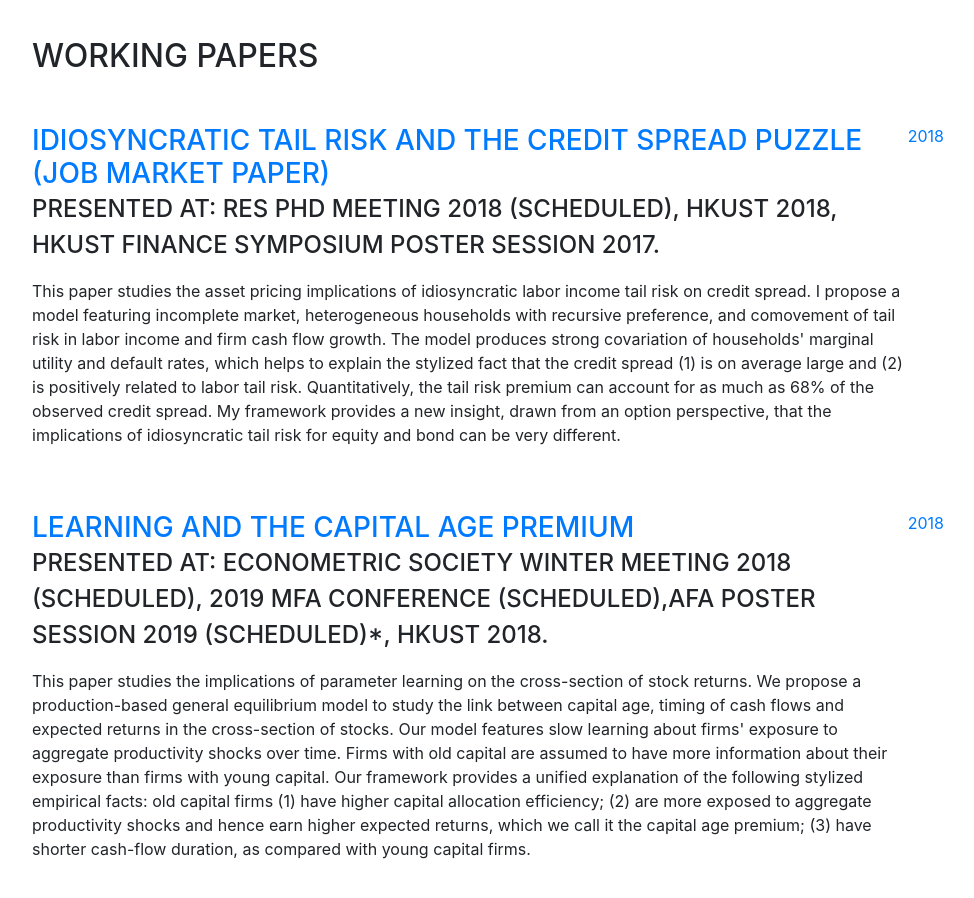
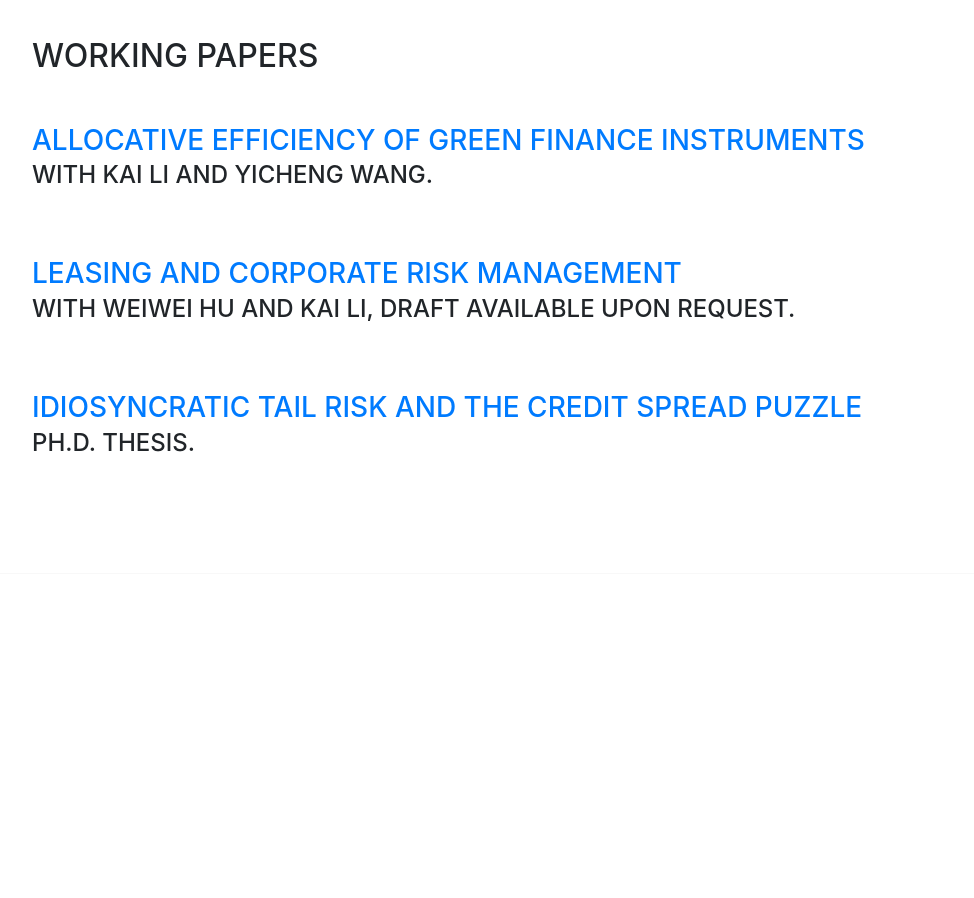
Before and after one commit to chenjie-xu/chenjie-xu.github.io, a website with bundled scripts: page index.html in a window 1280 px wide. Shown: the part 3140-4038 px from the top of the page, without its empty margins (288-1262 px from the left). After the commit the page ends 3714 px from the top, so only its background shows below. Built offline with nearby package versions, Linux system fonts and the light colour scheme.

Commit message:
Update index.html

```diff
--- a/index.html
+++ b/index.html
@@ -132,7 +132,7 @@
 
           <div class="resume-item d-flex flex-column flex-md-row mb-5">
             <div class="resume-content mr-auto">
-              <h3 class="mb-0"><a href="resourse/Cap_Age_5.pdf">Learning and the Capital Age Premium</a></h3>
+              <h3 class="mb-0"><a href="https://papers.ssrn.com/sol3/papers.cfm?abstract_id=3225041">Learning and the Capital Age Premium</a></h3>
               <div class="subheading mb-3">with Kai Li and Chi-Yang Tsou, Journal of Monetary Economics, Volume 136, May 2023.</div>
             </div>
           </div>
@@ -155,23 +155,22 @@
 
           <div class="resume-item d-flex flex-column flex-md-row mb-5">
             <div class="resume-content mr-auto">
-              <h3 class="mb-0"><a href="resourse/JMP.pdf">Idiosyncratic Tail Risk and the Credit Spread Puzzle (Job Market Paper)</a></h3>
-              <div class="subheading mb-3">Presented at: RES PhD Meeting 2018 (scheduled), HKUST 2018, HKUST Finance Symposium Poster Session 2017.</div>
-              <p>This paper studies the asset pricing implications of idiosyncratic labor income tail risk on credit spread. I propose a model featuring incomplete market, heterogeneous households with recursive preference, and comovement of tail risk in labor income and firm cash flow growth. The model produces strong covariation of households' marginal utility and default rates, which helps to explain the stylized fact that the credit spread (1) is on average large and (2) is positively related to labor tail risk. Quantitatively, the tail risk premium can account for as much as 68% of the observed credit spread. My framework provides a new insight, drawn from an option perspective, that the implications of idiosyncratic tail risk for equity and bond can be very different.</p>
-            </div>
-            <div class="resume-date text-md-right">
-              <span class="text-primary">2018</span>
+              <h3 class="mb-0"><a href="resourse/Cap_Age_5.pdf">Allocative Efficiency of Green Finance Instruments</a></h3>
+              <div class="subheading mb-3">with Kai Li and Yicheng Wang.</div>
             </div>
           </div>
 
           <div class="resume-item d-flex flex-column flex-md-row mb-5">
             <div class="resume-content mr-auto">
-              <h3 class="mb-0"><a href="resourse/Cap_Age_5.pdf">Learning and the Capital Age Premium</a></h3>
-              <div class="subheading mb-3">Presented at: Econometric Society Winter Meeting 2018 (scheduled), 2019 MFA Conference (scheduled),AFA Poster Session 2019 (scheduled)*, HKUST 2018.</div>
-              <p>This paper studies the implications of parameter learning on the cross-section of stock returns. We propose a production-based general equilibrium model to study the link between capital age, timing of cash flows and expected returns in the cross-section of stocks. Our model features slow learning about firms' exposure to aggregate productivity shocks over time. Firms with old capital are assumed to have more information about their exposure than firms with young capital. Our framework provides a unified explanation of the following stylized empirical facts: old capital firms (1) have higher capital allocation efficiency; (2) are more exposed to aggregate productivity shocks and hence earn higher expected returns, which we call it the capital age premium; (3) have shorter cash-flow duration, as compared with young capital firms.</p>
+              <h3 class="mb-0"><a href="resourse/Cap_Age_5.pdf">Leasing and Corporate Risk Management</a></h3>
+              <div class="subheading mb-3">with Weiwei Hu and Kai Li, draft available upon request.</div>
             </div>
-            <div class="resume-date text-md-right">
-              <span class="text-primary">2018</span>
+          </div>
+
+         <div class="resume-item d-flex flex-column flex-md-row mb-5">
+            <div class="resume-content mr-auto">
+              <h3 class="mb-0"><a href="resourse/Cap_Age_5.pdf">Idiosyncratic Tail Risk and the Credit Spread Puzzle</a></h3>
+              <div class="subheading mb-3">Ph.D. Thesis.</div>
             </div>
           </div>
 
```
